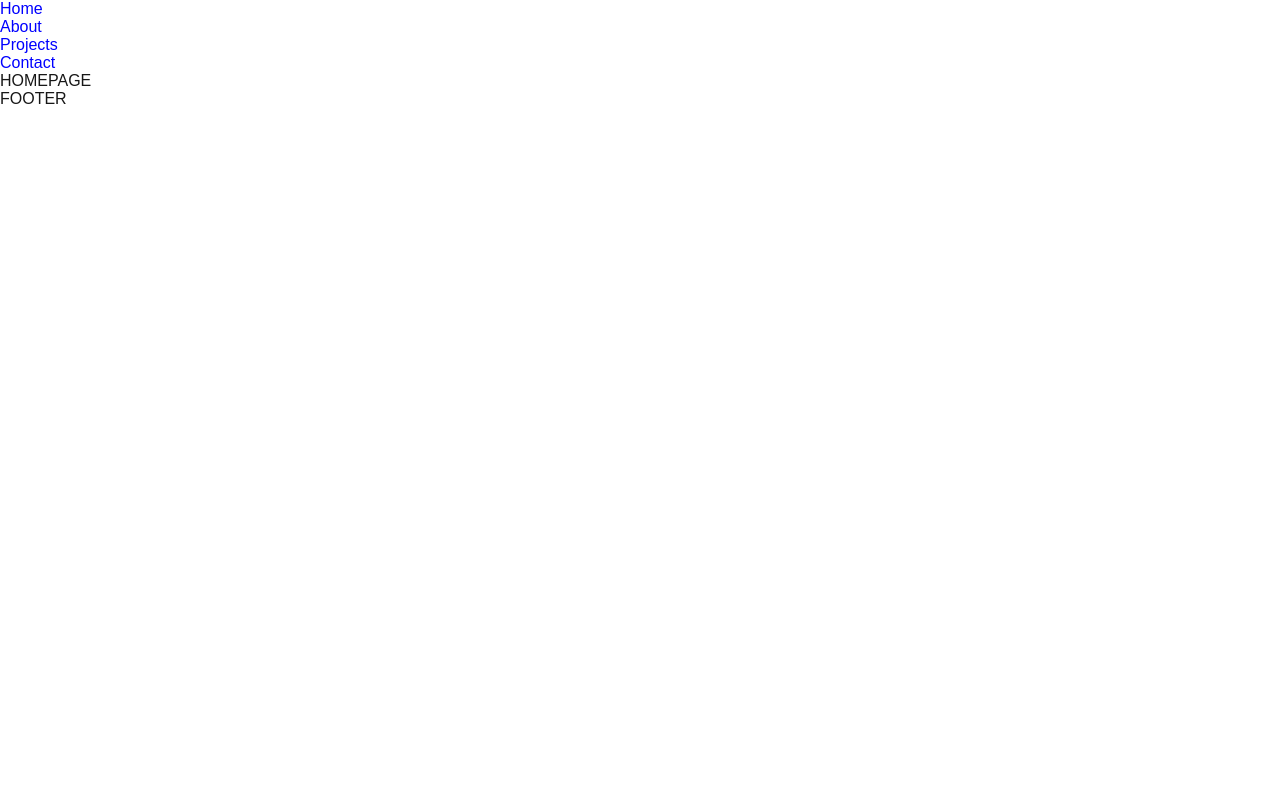
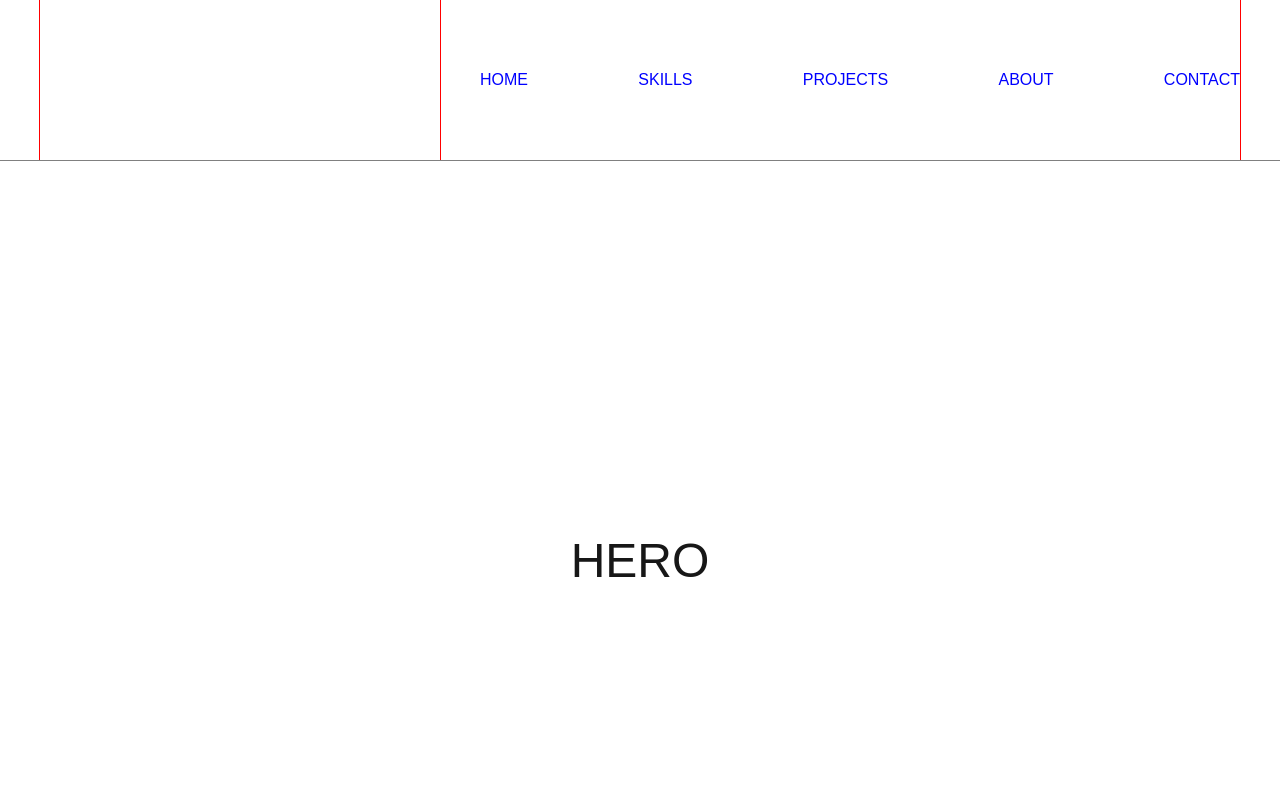
Before and after one commit to hoainb1303/hoai-portfolio, a Next.js app: page / in a window 1280 px wide. Shown: the top 800 px of the page. Built offline with nearby package versions, Linux system fonts and the light colour scheme.

Commit message:
Still working not NavBar

```diff
--- a/app/globals.css
+++ b/app/globals.css
@@ -10,33 +10,11 @@
   }
 }
 
-html,
 body {
-  max-width: 100vw;
-  overflow-x: hidden;
-}
+  background: var(--background);
+  color: var(--foreground);
+  font-family: Arial, Helvetica, sans-serif;
 
-body {
-  color: var(--foreground);
-  background: var(--background);
-  font-family: Arial, Helvetica, sans-serif;
-  -webkit-font-smoothing: antialiased;
-  -moz-osx-font-smoothing: grayscale;
-}
-
-* {
-  box-sizing: border-box;
   padding: 0;
   margin: 0;
 }
-
-a {
-  color: inherit;
-  text-decoration: none;
-}
-
-@media (prefers-color-scheme: dark) {
-  html {
-    color-scheme: dark;
-  }
-}
--- a/app/page.module.css
+++ b/app/page.module.css
@@ -1,141 +1,49 @@
-.page {
-  --background: #fafafa;
-  --foreground: #fff;
-
-  --text-primary: #000;
-  --text-secondary: #666;
-
-  --button-primary-hover: #383838;
-  --button-secondary-hover: #f2f2f2;
-  --button-secondary-border: #ebebeb;
-
-  display: flex;
-  min-height: 100vh;
-  align-items: center;
-  justify-content: center;
-  font-family: var(--font-geist-sans);
-  background-color: var(--background);
-}
-
-.main {
-  display: flex;
-  min-height: 100vh;
-  width: 100%;
-  max-width: 800px;
-  flex-direction: column;
-  align-items: flex-start;
-  justify-content: space-between;
-  background-color: var(--foreground);
-  padding: 120px 60px;
-}
-
-.intro {
-  display: flex;
-  flex-direction: column;
-  align-items: flex-start;
-  text-align: left;
-  gap: 24px;
-}
-
-.intro h1 {
-  max-width: 320px;
-  font-size: 40px;
-  font-weight: 600;
-  line-height: 48px;
-  letter-spacing: -2.4px;
-  text-wrap: balance;
-  color: var(--text-primary);
-}
-
-.intro p {
-  max-width: 440px;
-  font-size: 18px;
-  line-height: 32px;
-  text-wrap: balance;
-  color: var(--text-secondary);
-}
-
-.intro a {
-  font-weight: 500;
-  color: var(--text-primary);
-}
-
-.ctas {
-  display: flex;
-  flex-direction: row;
-  width: 100%;
-  max-width: 440px;
-  gap: 16px;
-  font-size: 14px;
-}
-
-.ctas a {
+.hero {
   display: flex;
   justify-content: center;
   align-items: center;
-  height: 40px;
-  padding: 0 16px;
-  border-radius: 128px;
-  border: 1px solid transparent;
-  transition: 0.2s;
-  cursor: pointer;
-  width: fit-content;
-  font-weight: 500;
+  width: 100%;
+  height: 50rem;
+
+  font-size: 3rem;
 }
 
-a.primary {
-  background: var(--text-primary);
-  color: var(--background);
-  gap: 8px;
+.skills {
+  display: flex;
+  justify-content: center;
+  align-items: center;
+  width: 100%;
+  height: 50rem;
+
+  font-size: 3rem;
 }
 
-a.secondary {
-  border-color: var(--button-secondary-border);
+.projects {
+  display: flex;
+  justify-content: center;
+  align-items: center;
+  width: 100%;
+  height: 50rem;
+
+  font-size: 3rem;
 }
 
-/* Enable hover only on non-touch devices */
-@media (hover: hover) and (pointer: fine) {
-  a.primary:hover {
-    background: var(--button-primary-hover);
-    border-color: transparent;
-  }
+.about {
+  display: flex;
+  justify-content: center;
+  align-items: center;
+  width: 100%;
+  height: 50rem;
 
-  a.secondary:hover {
-    background: var(--button-secondary-hover);
-    border-color: transparent;
-  }
+  font-size: 3rem;
 }
 
-@media (max-width: 600px) {
-  .main {
-    padding: 48px 24px;
-  }
+.contract {
+  display: flex;
+  justify-content: center;
+  align-items: center;
+  width: 100%;
+  height: 50rem;
 
-  .intro {
-    gap: 16px;
-  }
-
-  .intro h1 {
-    font-size: 32px;
-    line-height: 40px;
-    letter-spacing: -1.92px;
-  }
+  font-size: 3rem;
 }
-
-@media (prefers-color-scheme: dark) {
-  .logo {
-    filter: invert();
-  }
-
-  .page {
-    --background: #000;
-    --foreground: #000;
-
-    --text-primary: #ededed;
-    --text-secondary: #999;
-
-    --button-primary-hover: #ccc;
-    --button-secondary-hover: #1a1a1a;
-    --button-secondary-border: #1a1a1a;
-  }
-}
--- a/app/page.tsx
+++ b/app/page.tsx
@@ -2,5 +2,23 @@ import Image from "next/image";
 import styles from "./page.module.css";
 
 export default function Home() {
-  return <div>HOMEPAGE</div>;
+  return (
+    <>
+      <div id="hero" className={styles.hero}>
+        HERO
+      </div>
+      <div id="skills" className={styles.skills}>
+        SKILLS
+      </div>
+      <div id="projects" className={styles.projects}>
+        PROJECTS
+      </div>
+      <div id="about" className={styles.about}>
+        ABOUT
+      </div>
+      <div id="contact" className={styles.contact}>
+        CONTACT
+      </div>
+    </>
+  );
 }
--- a/components/NavBar.module.css
+++ b/components/NavBar.module.css
@@ -1,3 +1,48 @@
+.navBar {
+  background: white;
+  height: 10rem;
+  width: 100%;
+
+  outline: 1px solid gray;
+}
+
+.container {
+  display: grid;
+  grid-template-columns: 1fr 2fr;
+
+  height: 100%;
+  max-width: 1200px;
+  margin: auto;
+  outline: 1px solid red;
+}
+
+.navHeader {
+  outline: 1px solid red;
+}
+
+.navLogo {
+  width: 100px;
+  height: 100px;
+}
+
+.navHam {
+  display: none;
+}
+
+.navLinks {
+  display: flex;
+  justify-content: space-between;
+  align-items: center;
+
+  list-style-type: none;
+}
+
 .navItem {
   color: blue;
+
+  cursor: pointer;
 }
+
+.navItem:hover {
+  color: red;
+}
--- a/components/NavBar.tsx
+++ b/components/NavBar.tsx
@@ -1,23 +1,44 @@
 "use client";
 import React from "react";
 import { useState } from "react";
-import { Link } from "react-scroll";
+import { Link as ScrollLink } from "react-scroll";
 
 import styles from "./NavBar.module.css";
 
 const NavBar = () => {
   return (
-    <nav className="nav-bar">
-      <div className="nav-container">
-        <div className="nav-logo"></div>
-        <div className="nav-hamburger"></div>
-      </div>
-      <div className="nav-container">
-        <ul className="nav-links">
-          <li className={styles.navItem}>Home</li>
-          <li className={styles.navItem}>About</li>
-          <li className={styles.navItem}>Projects</li>
-          <li className={styles.navItem}>Contact</li>
+    <nav className={`${styles.navBar}`}>
+      <div className={styles.container}>
+        <div className={styles.navHeader}>
+          <div className={styles.navLogo}></div>
+          <div className={styles.navHam}></div>
+        </div>
+        <ul className={styles.navLinks}>
+          <li className={styles.navItem}>
+            <ScrollLink to="home" smooth="true">
+              HOME
+            </ScrollLink>
+          </li>
+          <li className={styles.navItem}>
+            <ScrollLink to="skills" smooth="true">
+              SKILLS
+            </ScrollLink>
+          </li>
+          <li className={styles.navItem}>
+            <ScrollLink to="projects" smooth="true">
+              PROJECTS
+            </ScrollLink>
+          </li>
+          <li className={styles.navItem}>
+            <ScrollLink to="about" smooth="true">
+              ABOUT
+            </ScrollLink>
+          </li>
+          <li className={styles.navItem}>
+            <ScrollLink to="contact" smooth="true">
+              CONTACT
+            </ScrollLink>
+          </li>
         </ul>
       </div>
     </nav>
```
